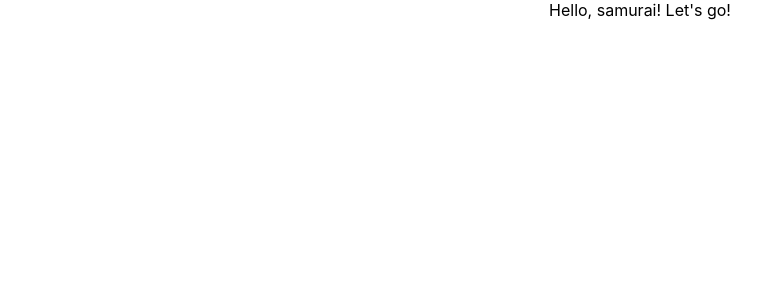
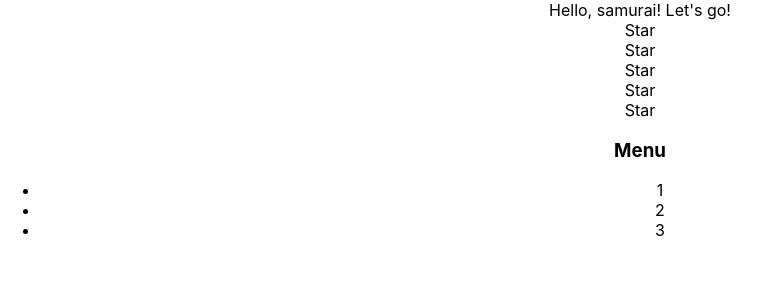
Before and after one commit to zanzipanziby/React-kabzda-kak-podrobno, a React (Create React App) app: page / in a window 1280 px wide. Shown: the top 300 px of the page, without its empty margins (0-770 px from the left). Built offline with nearby package versions, Linux system fonts and the light colour scheme.

Commit message:
first pre-lesson

```diff
--- a/src/App.tsx
+++ b/src/App.tsx
@@ -2,11 +2,50 @@
 import './App.css';
 
 function App() {
+    debugger;
   return (
     <div className="App">
      Hello, samurai! Let's go!
+        <Rating />
+        <Accocdion />
     </div>
   );
 }
 
+
+function Rating(){
+    debugger;
+    return(
+        <div>
+            <Star />
+            <Star />
+            <Star />
+            <Star />
+            <Star />
+        </div>
+    )
+}
+
+function Star() {
+    return (
+        <div>Star</div>
+    )
+}
+
+
+
+function Accocdion(){
+    debugger;
+    return(
+        <div>
+            <h3>Menu</h3>
+            <ul>
+                <li>1</li>
+                <li>2</li>
+                <li>3</li>
+            </ul>
+        </div>
+    )
+}
+
 export default App;
--- a/src/index.tsx
+++ b/src/index.tsx
@@ -2,6 +2,8 @@
 import ReactDOM from 'react-dom';
 import './index.css';
 import App from './App';
+import Rating from './App';
+
 
 ReactDOM.render(
     <App />,
```
Also changed, not shown: 1 other file (tests, documents, lock files or other folders).
